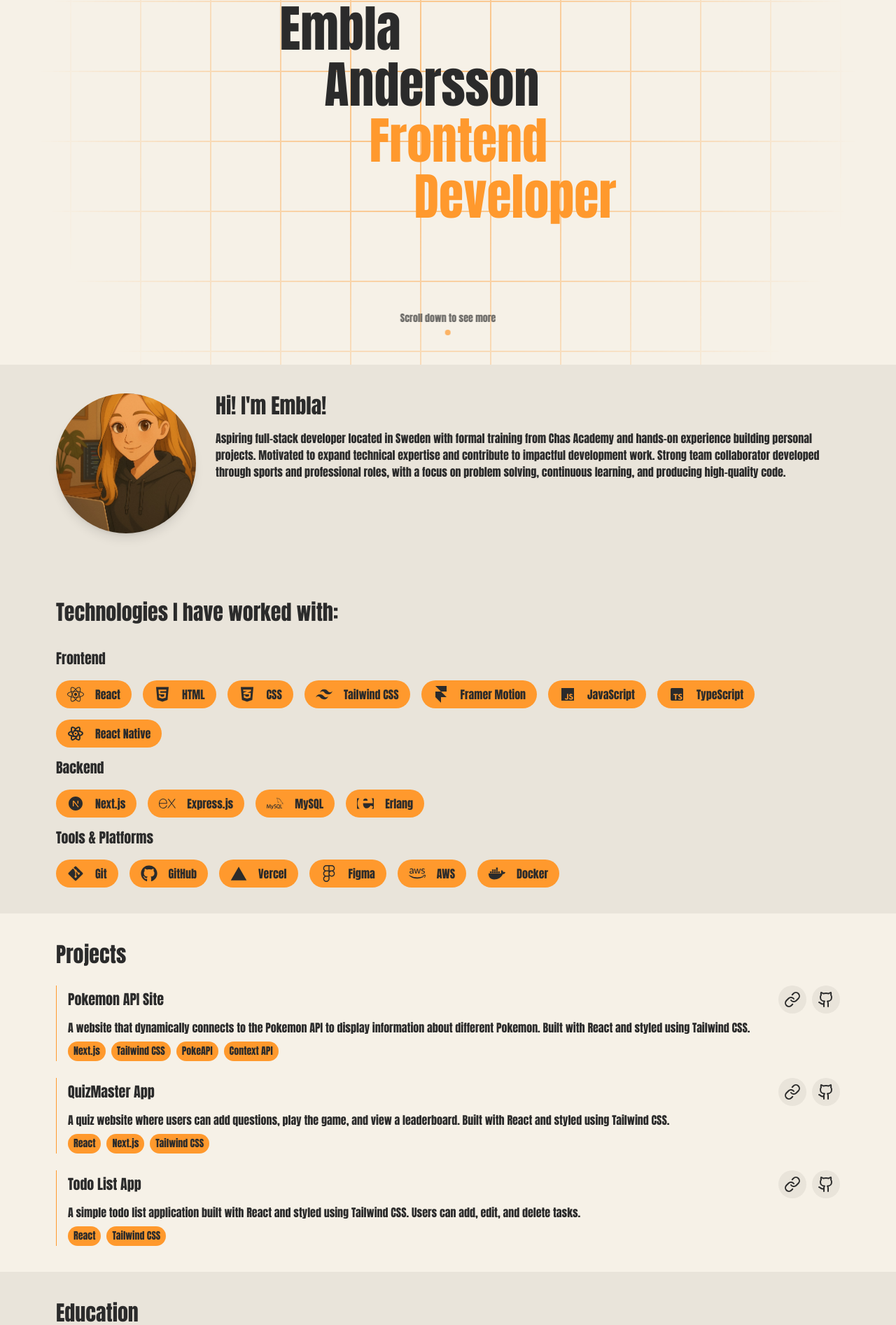
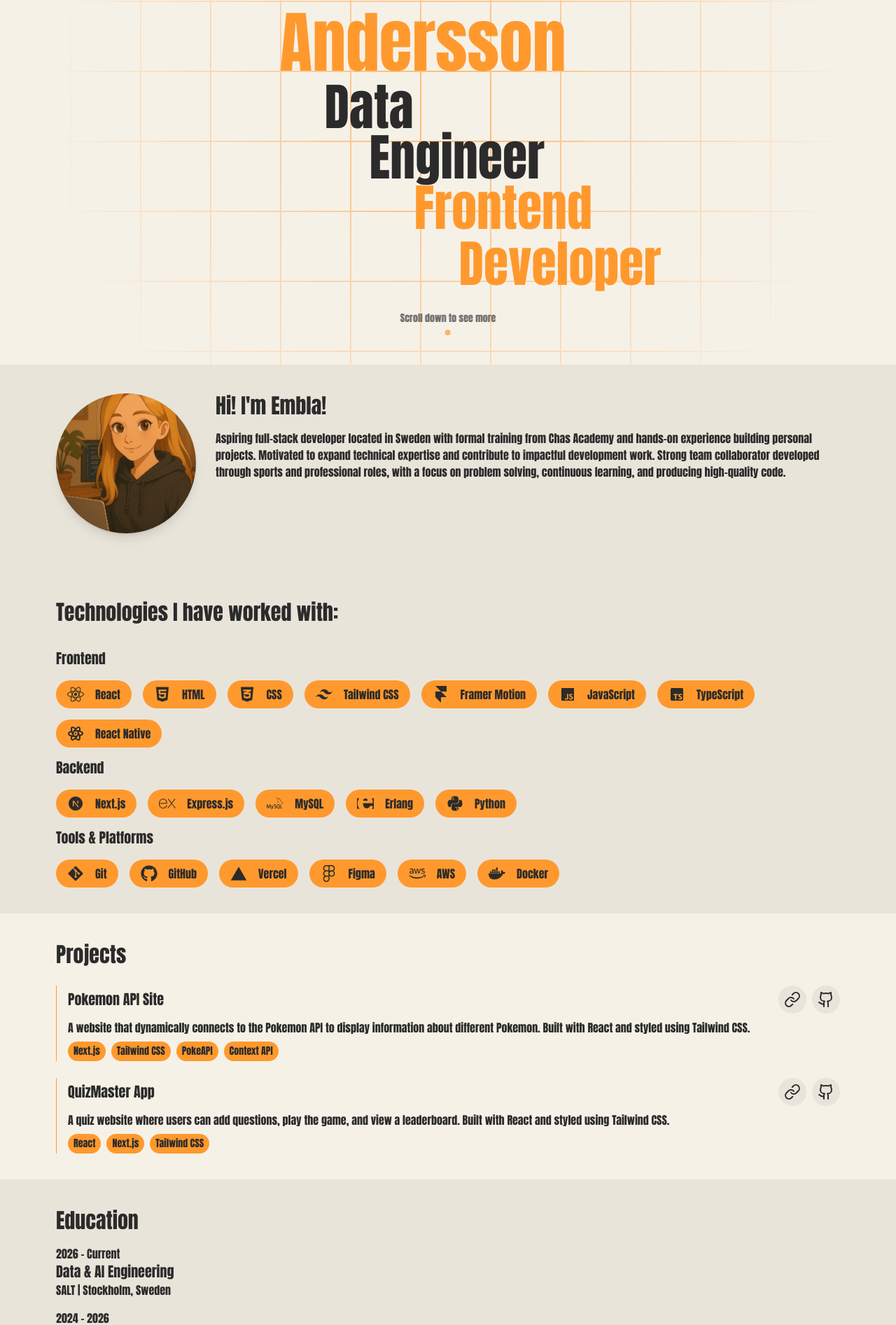
Before and after one commit to emblaah/my_portfolio, a Next.js app: page / in a window 1280 px wide. Shown: the part 199-2092 px from the top of the page at 70% size. Built offline with nearby package versions, Linux system fonts and the light colour scheme.

Commit message:
feat: enhance About, Education, Hero, Projects, Tech, and Theme sections with new content and styling

```diff
--- a/src/components/AboutSection.js
+++ b/src/components/AboutSection.js
@@ -14,6 +14,7 @@ export default function AboutSection() {
 
         <div>
           <h2 className="text-3xl font-semibold mb-4">Hi! I'm Embla!</h2>
+
           <p>
             Aspiring full-stack developer located in Sweden with formal training
             from Chas Academy and hands-on experience building personal
--- a/src/components/EducationSection.js
+++ b/src/components/EducationSection.js
@@ -3,6 +3,11 @@ import AnimateSection from "@/components/ui/AnimateSection";
 
 export default function EducationSection() {
   const educationData = [
+    {
+      year: "2026 - Current",
+      title: "Data & AI Engineering",
+      institution: "SALT | Stockholm, Sweden",
+    },
     {
       year: "2024 - 2026",
       title: "Frontend Developer",
--- a/src/components/HeroSection.js
+++ b/src/components/HeroSection.js
@@ -121,22 +121,32 @@ export default function HeroSection() {
           initial="hidden"
           animate="visible">
           <motion.div
-            className="text-5xl md:text-6xl lg:text-7xl mb-2"
+            className="text-secondary text-5xl md:text-7xl lg:text-8xl mb-2"
             variants={itemVariants}>
             <span>Embla</span>
           </motion.div>
           <motion.div
-            className="text-5xl md:text-6xl lg:text-7xl mb-2 ml-12 md:ml-16"
+            className="text-secondary text-5xl md:text-7xl lg:text-8xl mb-2 ml-12 md:ml-16"
             variants={itemVariants}>
             <span>Andersson</span>
           </motion.div>
           <motion.div
-            className="text-secondary text-4xl md:text-6xl lg:text-7xl mb-2 ml-24 md:ml-32"
+            className="text-4xl md:text-6xl lg:text-7xl ml-24 md:ml-32"
+            variants={itemVariants}>
+            <span>Data</span>
+          </motion.div>
+          <motion.div
+            className="text-4xl md:text-6xl lg:text-7xl ml-38 md:ml-48"
+            variants={itemVariants}>
+            <span>Engineer</span>
+          </motion.div>
+          <motion.div
+            className="text-secondary text-4xl md:text-6xl lg:text-7xl mb-2 ml-52 md:ml-64"
             variants={itemVariants}>
             <span>Frontend</span>
           </motion.div>
           <motion.div
-            className="text-secondary text-4xl md:text-6xl lg:text-7xl ml-38 md:ml-48"
+            className="text-secondary text-4xl md:text-6xl lg:text-7xl ml-64 md:ml-80"
             variants={itemVariants}>
             <span>Developer</span>
           </motion.div>
--- a/src/components/ProjectsSection.js
+++ b/src/components/ProjectsSection.js
@@ -22,15 +22,6 @@ const projects = [
     techsUsed: ["React", "Next.js", "Tailwind CSS"],
     githubLink: "https://github.com/emblaah/chas_quiz_site",
     liveLink: "https://chas-quiz-site.vercel.app/",
-  },
-  {
-    id: 3,
-    title: "Todo List App",
-    description:
-      "A simple todo list application built with React and styled using Tailwind CSS. Users can add, edit, and delete tasks.",
-    techsUsed: ["React", "Tailwind CSS"],
-    githubLink: "https://github.com/emblaah/ws-react-todolist",
-    liveLink: "https://ws-react-todolist.vercel.app/",
   },
 ];
 
--- a/src/components/TechSection.js
+++ b/src/components/TechSection.js
@@ -8,7 +8,8 @@ import {
   FaFigma,
   FaAws,
   FaDocker,
-  FaErlang
+  FaErlang,
+  FaPython,
 } from "react-icons/fa";
 import { RiTailwindCssFill, RiNextjsFill } from "react-icons/ri";
 import { SiFramer, SiMysql, SiExpress } from "react-icons/si";
@@ -37,6 +38,7 @@ const icons = {
   RiNextjsFill: RiNextjsFill,
   FaDocker: FaDocker,
   FaErlang: FaErlang,
+  FaPython: FaPython,
 };
 
 export default function TechSection() {
@@ -62,6 +64,7 @@ export default function TechSection() {
         { name: "Express.js", icon: "SiExpress" },
         { name: "MySQL", icon: "SiMysql" },
         { name: "Erlang", icon: "FaErlang" },
+        { name: "Python", icon: "FaPython" },
       ],
     },
     {
--- a/src/components/ui/ThemeButtonAndSocials.js
+++ b/src/components/ui/ThemeButtonAndSocials.js
@@ -67,7 +67,7 @@ export default function ThemeButton() {
 
   return (
     <div className="flex items-center gap-3">
-      {/* Resume Dropdown */}
+      {/* Resume Dropdown
       <div className="relative" ref={dropdownRef}>
         <button
           onClick={() => setOpen((prev) => !prev)}
@@ -94,7 +94,7 @@ export default function ThemeButton() {
             </a>
           </div>
         )}
-      </div>
+      </div> */}
       {/* Socials */}
       {socials.map((social, idx) => (
         <a
```
